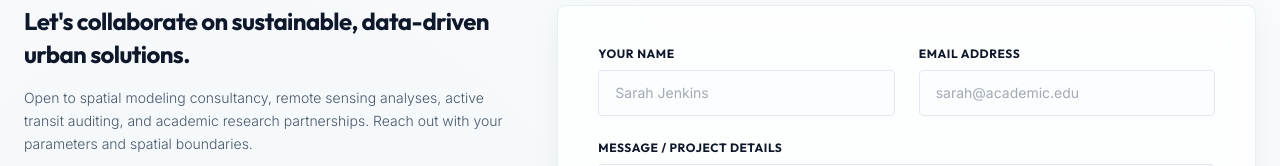
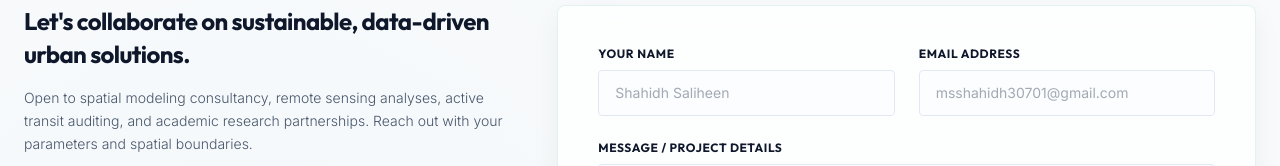
Before and after one commit to ShahidhMS/urban-portfolio, a Next.js app: page /urban-portfolio/ in a window 1280 px wide. Shown: the part 10509-10675 px from the top of the page. Built offline with nearby package versions, Linux system fonts and the light colour scheme.

Commit message:
Make contact form placeholders dynamic

```diff
--- a/app/components/Contact.tsx
+++ b/app/components/Contact.tsx
@@ -171,7 +171,7 @@ export default function Contact() {
                     <input
                       type="text"
                       id="name"
-                      placeholder="Sarah Jenkins"
+                      placeholder={profile.name}
                       value={name}
                       onChange={(e) => {
                         setName(e.target.value);
@@ -188,7 +188,7 @@ export default function Contact() {
                     <input
                       type="email"
                       id="email"
-                      placeholder="sarah@academic.edu"
+                      placeholder={profile.email}
                       value={email}
                       onChange={(e) => {
                         setEmail(e.target.value);
```
